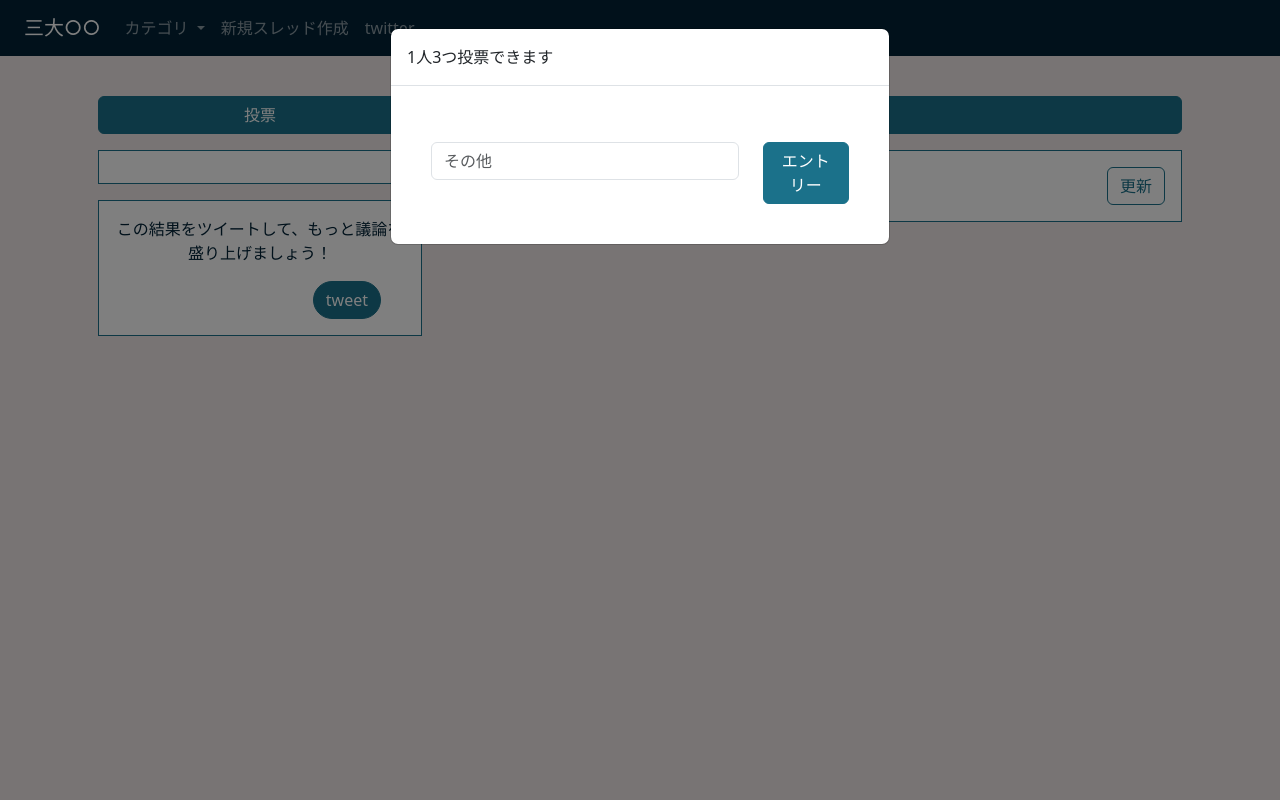
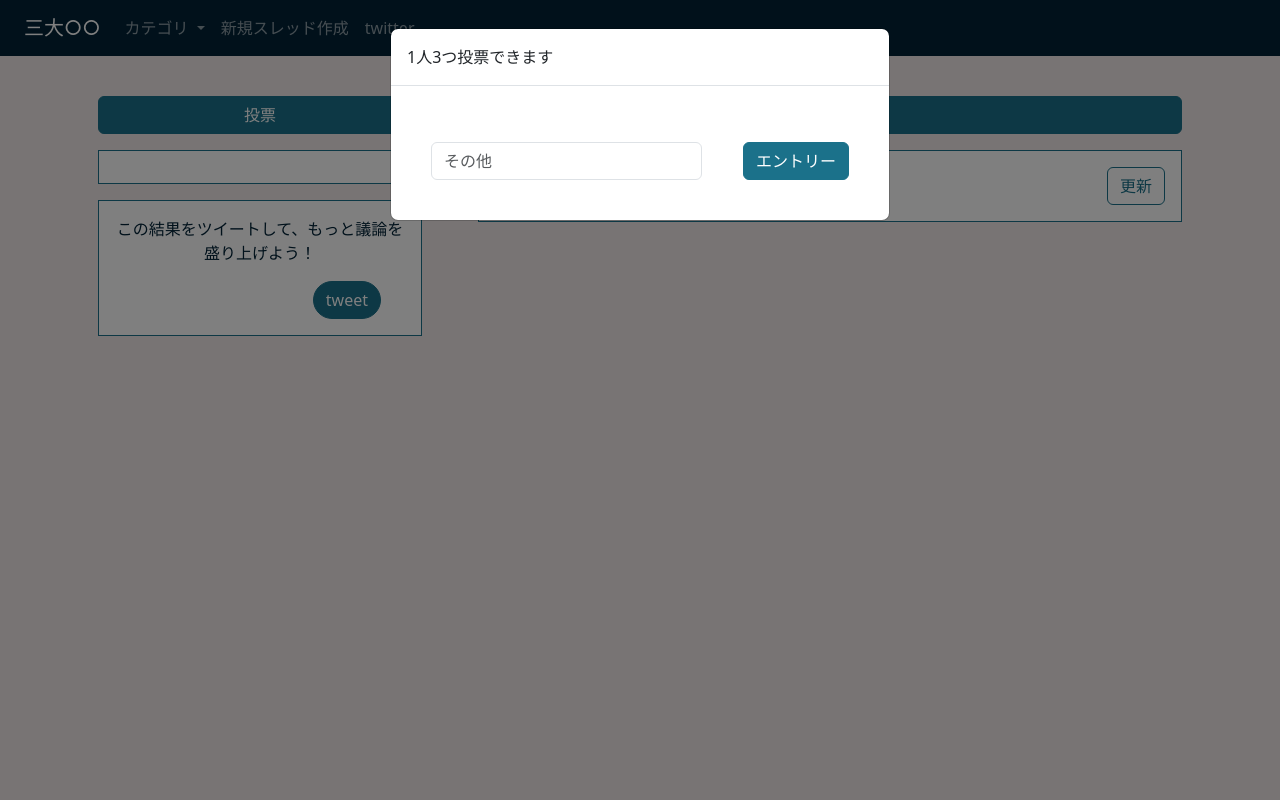
Before and after one commit to MikiKumagai/keijiban, a PHP site: page /htdocs/KEIJIBAN.html in a window 1280 px wide, after a click on "投票". Run offline with PHP 8.4, Linux system fonts and the light colour scheme; some libraries are stand-ins or nearby versions.

Commit message:
typography

```diff
--- a/htdocs/KEIJIBAN.html
+++ b/htdocs/KEIJIBAN.html
@@ -109,10 +109,10 @@
                       ?>
                       <form method="POST" action="">
                         <div class="row pt-3">
-                          <div class="col-9">
+                          <div class="col-8">
                             <input type="text" class="form-control" name="entry" placeholder="その他">
                           </div>
-                          <div class="col-3 text-end">
+                          <div class="col-4 text-end">
                            <button type="submit" class="btn btn-primary">エントリー</button>
                           </div>
                         </div>
@@ -151,7 +151,9 @@
               <?php require_once("ke_vo_s.php"); ?>
             </h1>
            <div class="m-3 p-3 bg-success border border-primary">
-              <p class="text-center text-dark">この結果をツイートして、もっと議論を盛り上げましょう！</p>
+              <p class="text-center text-dark">
+                この結果をツイートして、もっと議論を盛り上げよう！
+              </p>
               <div class="text-end px-4">
                 <button class="btn btn-primary rounded-pill" id="twitter_button" onclick="onClickTweet()">tweet</button>
               </div>
@@ -182,7 +184,7 @@
             <div class="modal-dialog" role="document">
               <div class="modal-content">
                 <div class="modal-header">
-                  <p class="modal-title" id="exampleModalLabel">tytle</p>
+                  <p class="modal-title" id="exampleModalLabel">投稿</p>
                 </div>
                 <div class="modal-body">
                   <form method="POST" action="ke_bb_i.php?thread_id=<?php echo $thread_id; ?>">
--- a/htdocs/TOP.html
+++ b/htdocs/TOP.html
@@ -78,7 +78,7 @@
           </div>
 
           <div class="row">
-            <div class="col bg-success m-5 p-3">
+            <div class="col bg-success m-5 p-5">
                 <?php
                   require_once('to_pl_s.php');
                 ?>
--- a/htdocs/to_pl_s.php
+++ b/htdocs/to_pl_s.php
@@ -20,9 +20,9 @@
             $pdo -> query($sql);
 
             foreach ($pdo -> query($sql) as $row) {
-            echo '<p class="text-dark lh-base">';
-            echo "<a href=\"KEIJIBAN.html?thread_id={$row['thread_id']}\">三大{$row['theme']} {$row['date']}</a>";
-            echo '</p>';
+            echo '<h4 class="lh-lg">';
+            echo "<a href=\"KEIJIBAN.html?thread_id={$row['thread_id']}\">三大{$row['theme']}</a>";
+            echo '</h4>';
             }
 
         } catch (PDOException $e) {
```
Also changed, not shown: htdocs/ke_bb_s.php (+6 -4 lines).
